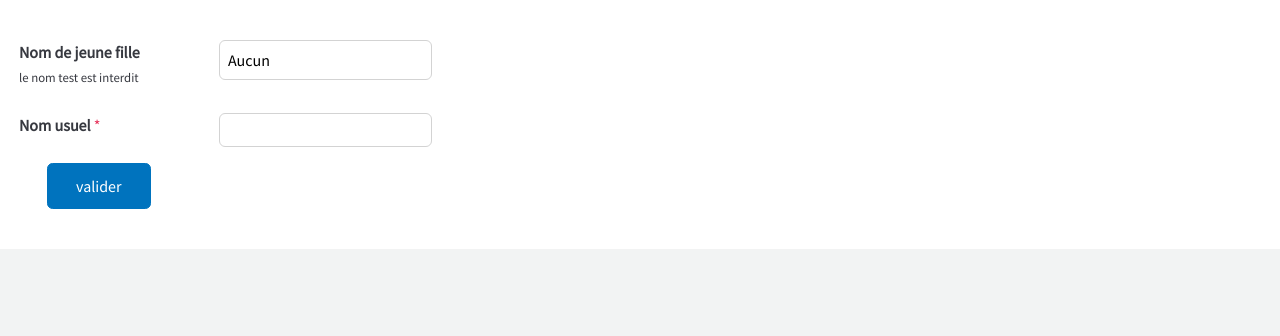
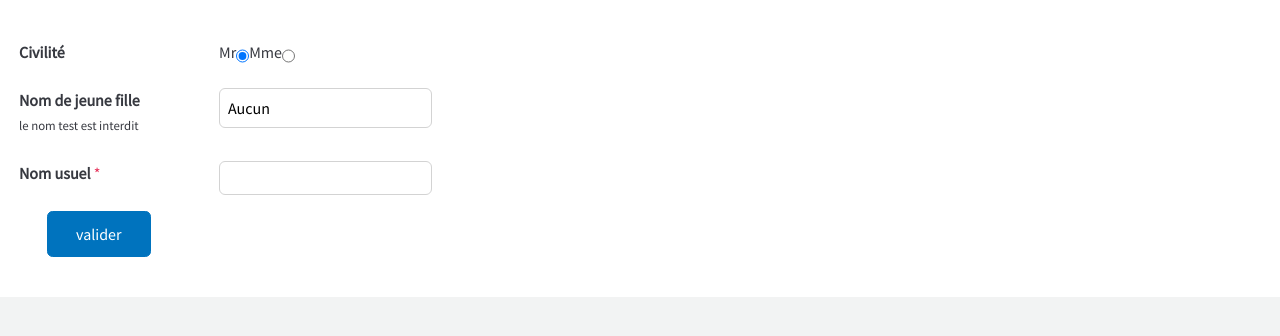
Before and after one commit to zb2oby/poc-react-form, a React (Create React App) app: page / in a window 1280 px wide. Shown: the top 336 px of the page. Built offline with nearby package versions, Linux system fonts and the light colour scheme; what flux would draw is missing.

Commit message:
ajout fonctinnement Radiolist

```diff
--- a/public/index.html
+++ b/public/index.html
@@ -11,7 +11,7 @@
     <script src="https://code.jquery.com/jquery-3.3.1.slim.min.js" integrity="sha384-q8i/X+965DzO0rT7abK41JStQIAqVgRVzpbzo5smXKp4YfRvH+8abtTE1Pi6jizo" crossorigin="anonymous"></script>
     <script src="https://cdnjs.cloudflare.com/ajax/libs/popper.js/1.14.0/umd/popper.min.js" integrity="sha384-cs/chFZiN24E4KMATLdqdvsezGxaGsi4hLGOzlXwp5UZB1LY//20VyM2taTB4QvJ" crossorigin="anonymous"></script>
     <script src="%PUBLIC_URL%/fwk_macif.min.js" crossorigin="anonymous"></script>
-    <title>React App</title>
+    <title>mcf-react-form</title>
   </head>
   <body>
     <div id="root"></div>
--- a/src/Components/Form.js
+++ b/src/Components/Form.js
@@ -109,7 +109,7 @@ export default class Form extends React.Component {
 
                 }
                 //pour les autres item si ils sont désormais cachés on vide les erreurs egalement et on réinitialise la valeur
-                else if( !props.show(values) ) {
+                else if(!props.show(values) ) {
                     if (props.errors && props.errors.length > 0) {
                         props.errors = [];
                     }
@@ -228,7 +228,7 @@ export default class Form extends React.Component {
             case "onChange":
                 action = (e) => {
                     let val = e;
-                    if (inputType === "text") {
+                    if (inputType === "text" || inputType === "radio") {
                         val = e.target.value
                     }
                     this.onChange(inputName, val)
@@ -268,6 +268,7 @@ export default class Form extends React.Component {
                     value: '',
                 };
 
+
                 if (this.state.values[item.props.name]) {
                     inputProps.value = this.state.values[item.props.name];
                 }
@@ -276,6 +277,7 @@ export default class Form extends React.Component {
 
                 //clonage du formitem avec les nouveaux children et les nouvelles valeurs du state
                 let props = {...item};
+
                 props.show = item.props.show(this.state.values);
                 props.key = item.props.name;
                 formItem = React.cloneElement(item, {...props, errors: item.props.errors}, inputField);
--- a/src/Components/Formulaire.js
+++ b/src/Components/Formulaire.js
@@ -2,6 +2,11 @@ import React from 'react';
 import Form from "./Form";
 import dataStore from "../Services/dataStore";
 import Dispatcher from "../Services/Dispatcher";
+import RadioList from "./RadioList";
+
+const enumMrMme = [
+    {label: "Mr", value: "Mr"}, {label: "Mme", value: "Mme"}
+]
 
 export default class Formulaire extends React.Component{
 
@@ -17,7 +22,7 @@ export default class Formulaire extends React.Component{
         Dispatcher.dispatch({
             type : "UPDATE_DATA",
             data : data
-        })
+        });
         this.setState({persistOk: true})
     };
 
@@ -27,6 +32,17 @@ export default class Formulaire extends React.Component{
         return (
             <div className={`"mcf-container mcf-bg--white mcf-p--5 ${this.state.persistOk && 'filter-active'}`}>
                 <Form>
+                    <Form.Item
+                        name="civilite"
+                        initialValue={dataStore.data.civilite}
+                        inline={true}
+                        label={"Civilité"}
+                        show={() => (true)}
+                        type={"radio"}
+                        eventTrigger={"onChange"}
+                    >
+                        <RadioList dataSet={enumMrMme} />
+                    </Form.Item>
                     <Form.Item
                         name="nomJeuneFille"
                         initialValue={dataStore.data.nomJeuneFille}
--- /dev/null
+++ b/src/Components/Radio.js
@@ -0,0 +1,24 @@
+import React, {useState, useEffect} from 'react';
+
+const Radio = (props) => {
+
+    const {value, defaultValue, name, className, onChange} = props
+    const [checked, setChecked] = useState();
+
+    useEffect(() => {
+        setChecked(defaultValue === value.value)
+    }, [defaultValue, value.value]);
+
+
+    const id = 'radio_' + name + '_' + value.value;
+    return (
+        <>
+            <label htmlFor={id}>{value.label}</label>
+            <input type={"radio"} id={id} name={name} className={className} value={value.value} onClick={(e) => onChange(e)} defaultChecked={checked}/>
+        </>
+
+    )
+
+}
+
+export default Radio;
--- /dev/null
+++ b/src/Components/RadioList.js
@@ -0,0 +1,30 @@
+import React from 'react'
+import Radio from "./Radio";
+
+/**
+ * Encapsule une liste de boutons radios
+ * Props :
+ * - values : Tableau de valeurs
+ * - name : nom des radios
+ * - onChange : callback appelé à la sélection d'un bouton radio, renvoie la valeur sélectionnée
+ */
+const RadioList = (props) => {
+
+    const { dataSet, name, className, onChange, value } = props;
+
+    let elts = dataSet.map((v, k) => {
+
+        return (
+            <Radio key={k} value={v} defaultValue={value} onChange={(e) => onChange(e)} name={name} className={className}/>
+        )
+    });
+
+    return (
+        <>
+        {elts}
+        </>
+    )
+
+};
+
+export default RadioList;
--- a/src/Services/dataStore.js
+++ b/src/Services/dataStore.js
@@ -4,7 +4,7 @@ import Dispatcher from "./Dispatcher";
 class DataStore extends EventEmitter{
     constructor(){
         super();
-        this.data = {nomJeuneFille: "Aucun", nom: "", prenom: ""}
+        this.data = {civilite: "Mr", nomJeuneFille: "Aucun", nom: "", prenom: ""}
     }
 
     handleActions(action){
```
Also changed, not shown: public/manifest.json.
